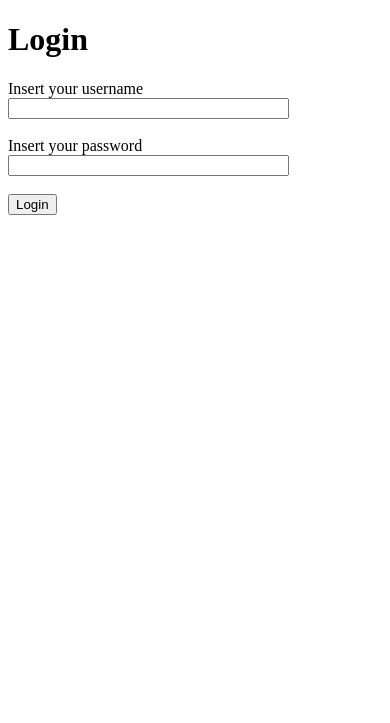
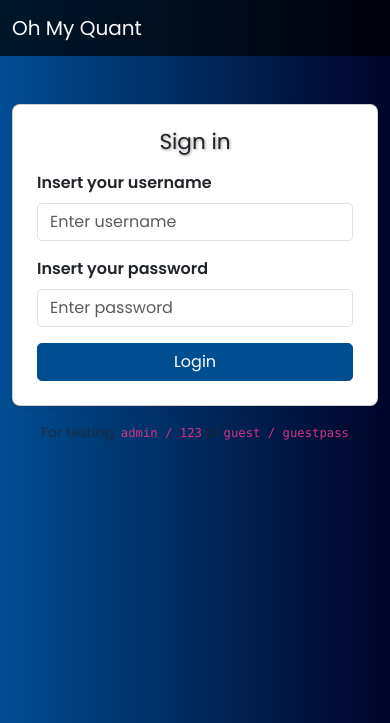
Before and after one commit to santiagobima/oh-my-quant, a Flask app: page /login in a window 390 px wide. Shown: the top 723 px of the page. Run offline with Flask 3, Linux system fonts and the light colour scheme.

Commit message:
cambios efectuados

```diff
--- /dev/null
+++ b/app/static/main.css
@@ -0,0 +1,59 @@
+/* GENERICO */
+body {
+  background: linear-gradient(to right, #004e92, #000428);
+  font-family: 'Poppins', sans-serif;
+  font-size: 1rem;
+  color: #f8f9fa; /* texto casi blanco */
+  margin: 0;
+  padding: 0;
+}
+
+/* ENCABECAZADOS */
+h1, h2, h3, h4, h5 {
+  font-weight: 600;
+  text-shadow: 1px 1px 3px rgba(0,0,0,0.4);
+}
+
+/* BARRA DE NAVEGACION?*/
+.navbar {
+  background-color: rgba(0,0,0,0.7) !important;
+}
+
+.navbar-brand, .nav-link {
+  color: #f8f9fa !important;
+}
+
+.nav-link:hover {
+  color: #ffc107 !important; /* Amarillo Bootstrap */
+}
+
+/* TARJETAS */
+.card {
+  background-color: #ffffff;
+  color: #212529;
+  border-radius: 0.5rem;
+}
+
+.card-title {
+  font-weight: bold;
+}
+
+/* LOS BOTONES */
+.btn-primary {
+  background-color: #004e92;
+  border-color: #004e92;
+}
+
+.btn-primary:hover {
+  background-color: #003366;
+  border-color: #003366;
+}
+
+/* FORMULARIOS*/
+form label {
+  font-weight: bold;
+}
+
+input, select, textarea {
+  border-radius: 0.3rem !important;
+}
--- a/app/templates/base.html
+++ b/app/templates/base.html
@@ -2,30 +2,92 @@
 <html lang="en">
   <head>
     <meta charset="UTF-8" />
+    <meta name="viewport" content="width=device-width, initial-scale=1">
+
     <title>{% block title %}Oh My Quant{% endblock %}</title>
+
+    <link
+      href="https://cdn.jsdelivr.net/npm/bootstrap@5.3.3/dist/css/bootstrap.min.css"
+      rel="stylesheet"
+      integrity="sha384-QWTKZyjpPEjISv5WaRU9OFeRpok6YctnYmDr5pNlyT2bRjXh0JMhjY6hW+ALEwIH"
+      crossorigin="anonymous"
+    >
+
+        <!-- CSS Propio -->
+    <link rel="stylesheet" href="{{ url_for('static', filename='main.css') }}">
+
+    <!-- Iconos de Bootstrap -->
+    <link rel="stylesheet" href="https://cdn.jsdelivr.net/npm/bootstrap-icons@1
+
+    <!-- Google Fonts -->.10.5/font/bootstrap-icons.css">
+    <link rel="preconnect" href="https://fonts.googleapis.com">
+    <link rel="preconnect" href="https://fonts.gstatic.com" crossorigin>
+    <link href="https://fonts.googleapis.com/css2?family=Poppins:wght@400;600&display=swap" rel="stylesheet">
+
   </head>
-  <body>
-    <! ---Vamos a crear una variable temporal  para mostrar los mensajes en la pagina--->
-    {% with messages = get_flashed_messages() %}
-      {% if messages %}
-        <ul>
-          {% for message in messages %}
-            <li>{{ message }}</li>
-          {% endfor %}
+
+  <body class="bg-light">
+
+          <!-- Navbar -->
+      <nav class="navbar navbar-expand-lg navbar-dark bg-dark mb-4">
+        <div class="container-fluid">
+          <a class="navbar-brand" href="{{ url_for('main.dashboard') }}">Oh My Quant</a>
+
+          <div class="collapse navbar-collapse">
+            <ul class="navbar-nav ms-auto">
+              {% if session.get('username') %}
+              <li class="nav-item">
+                <span class="navbar-text me-3">
+                  Logged in as <strong>{{ session['username'] }}</strong>
+                </span>
+              </li>
+              <li class="nav-item">
+                <a class="nav-link" href="{{ url_for('main.logout') }}">Log out</a>
+              </li>
+              {% else %}
+              <li class="nav-item">
+                <a class="nav-link" href="{{ url_for('main.login') }}">Login</a>
+              </li>
+              {% endif %}
             </ul>
-      {% endif %}
-    {% endwith %}
+          </div>
+        </div>
+      </nav>
+
+      <main class="container py-4">
+        <!-- Flash messages con Bootstrap -->
         {% with msgs = get_flashed_messages(with_categories=true) %}
           {% if msgs %}
-        <ul>
             {% for category, message in msgs %}
-            <li><strong>{{ category|capitalize }}:</strong> {{ message }}</li>
+              <div class="alert alert-{{ 'warning' if category == 'message' else category }} alert-dismissible fade show" role="alert">
+                {{ message }}
+                <button type="button" class="btn-close" data-bs-dismiss="alert" aria-label="Close"></button>
+              </div>
             {% endfor %}
-        </ul>
           {% endif %}
         {% endwith %}
 
+        <!-- Zona que rellenan las plantillas hijas -->
+        {% block content %}{% endblock %}
+      </main>
 
-    {% block content %}{% endblock %}
+      <script
+      src="https://cdn.jsdelivr.net/npm/bootstrap@5.3.3/dist/js/bootstrap.bundle.min.js"
+      integrity="sha384-YvpcrYf0tY3lHB60NNkmXc5s9fDVZLESaAA55NDzOxhy9GkcIdslK1eN7N6jIeHz"
+      crossorigin="anonymous"
+    ></script>
+
+    <script>
+      document.addEventListener("DOMContentLoaded", function() {
+        setTimeout(function() {
+          let alerts = document.querySelectorAll('.alert');
+          alerts.forEach(function(alert) {
+            let bsAlert = new bootstrap.Alert(alert);
+            bsAlert.close();
+          });
+        }, 3000); // 3000 ms = 3 segundos
+      });
+    </script>
+
   </body>
 </html>
--- a/app/templates/login.html
+++ b/app/templates/login.html
@@ -1,16 +1,52 @@
-<!doctype html>
-<html lang="en">
-  <head>
-    <meta charset="UTF-8">
-    <title>Login</title>
-  </head>
-  <body>
-    <h1>Login</h1>
-    <form method="POST">
-      {{ form.hidden_tag() }}
-      {{ form.username.label }} {{ form.username(size=32) }} <br><br>
-      {{ form.password.label }} {{ form.password(size=32) }} <br><br>
-      {{ form.submit() }}
-    </form>
-  </body>
-</html>
+
+{% extends "base.html" %}
+
+{% block title %}Login · Oh My Quant{% endblock %}
+
+{% block content %}
+  <div class="row justify-content-center">
+    <div class="col-12 col-sm-10 col-md-8 col-lg-5">
+      <div class="card shadow-sm">
+        <div class="card-body p-4">
+          <h1 class="h4 mb-3 text-center">Sign in</h1>
+
+          <form method="POST" novalidate>
+            {{ form.hidden_tag() }}
+
+            <div class="mb-3">
+              {{ form.username.label(class_="form-label") }}
+              {{ form.username(class_=("form-control is-invalid" if form.username.errors else "form-control"),
+                               placeholder="Enter username",
+                               autocomplete="username") }}
+              {% if form.username.errors %}
+                <div class="invalid-feedback d-block">
+                  {{ form.username.errors[0] }}
+                </div>
+              {% endif %}
+            </div>
+
+            <div class="mb-3">
+              {{ form.password.label(class_="form-label") }}
+              {{ form.password(class_=("form-control is-invalid" if form.password.errors else "form-control"),
+                               placeholder="Enter password",
+                               autocomplete="current-password") }}
+              {% if form.password.errors %}
+                <div class="invalid-feedback d-block">
+                  {{ form.password.errors[0] }}
+                </div>
+              {% endif %}
+            </div>
+
+            <div class="d-grid">
+              {{ form.submit(class_="btn btn-primary") }}
+            </div>
+          </form>
+        </div>
+      </div>
+
+      <p class="text-center mt-3 small text-muted">
+        For testing: <code>admin / 123</code> or <code>guest / guestpass</code>
+      </p>
+    </div>
+  </div>
+{% endblock %}
```
Also changed, not shown: app/templates/dashboard_admin.html (+31 -5 lines), app/templates/dashboard_client.html (+31 -5 lines). Lines whose indentation alone changed are shown as unchanged.
